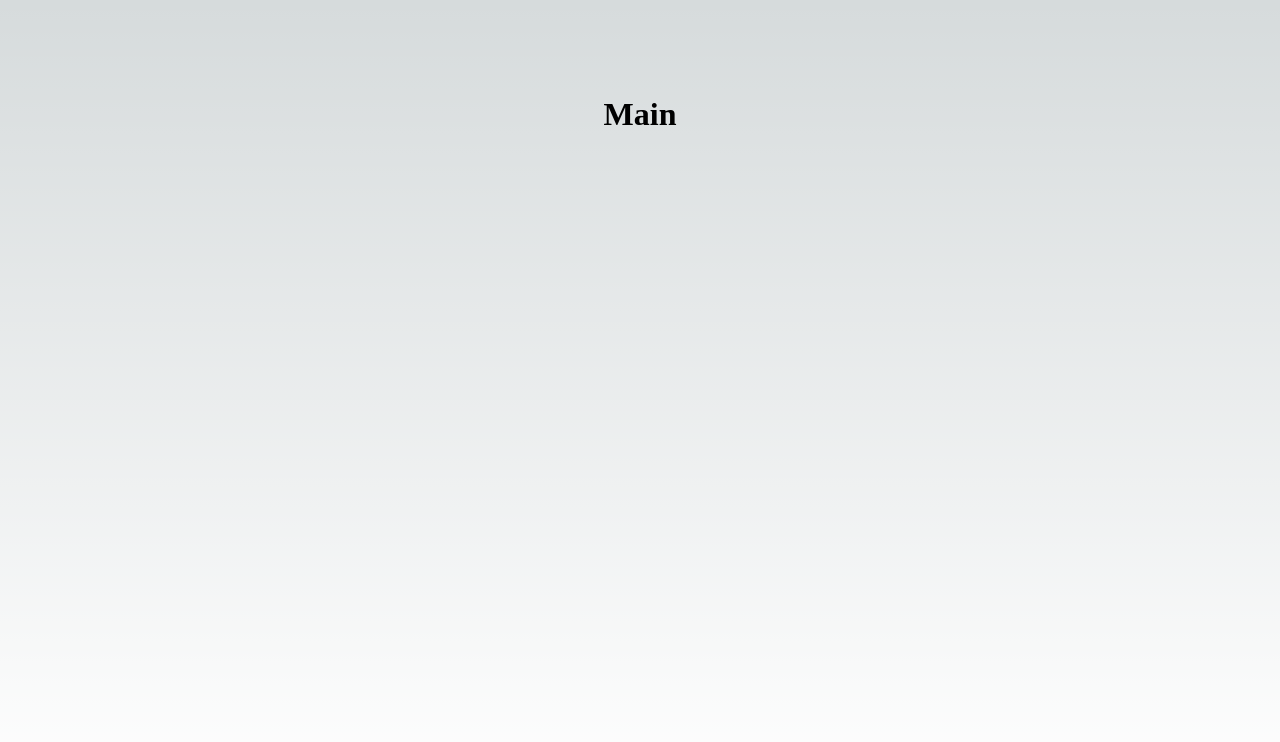
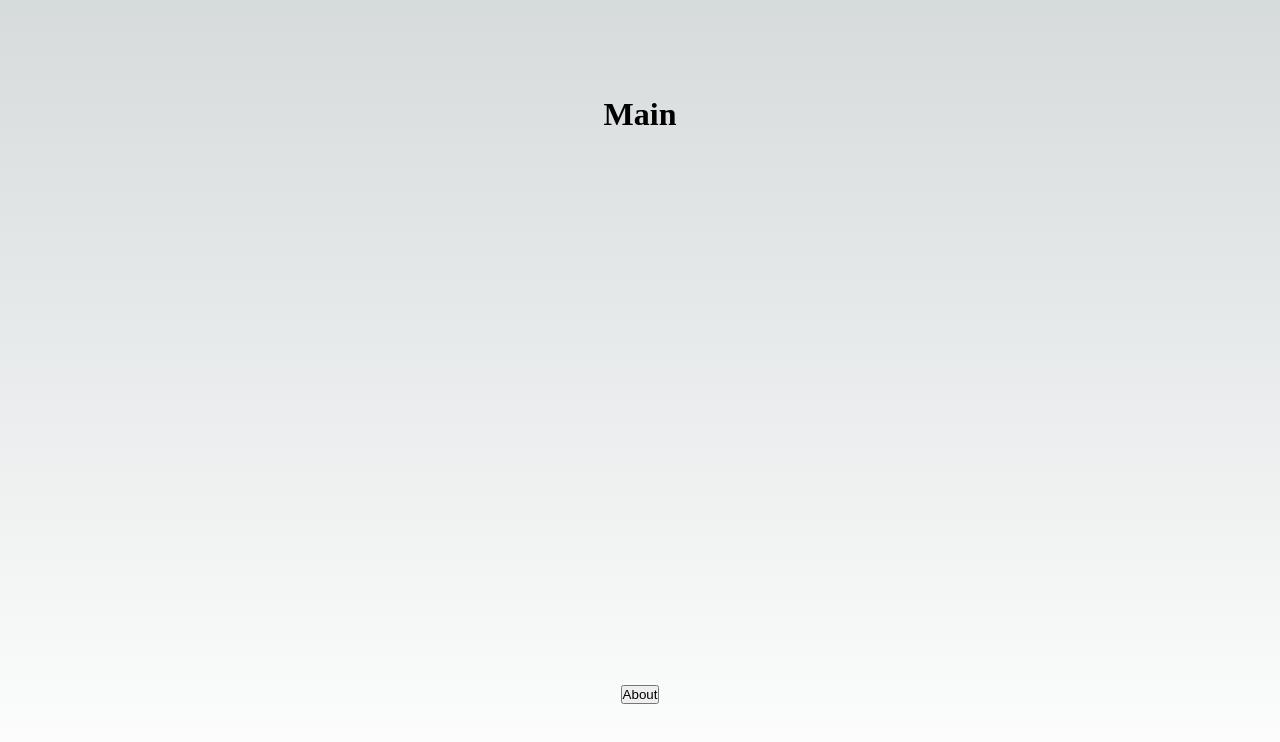
Before and after one commit to Anastasia199129/defensecombatives.de, a Next.js app: page / in a window 1280 px wide. Shown: the top 742 px of the page. Built offline with nearby package versions, Linux system fonts and the light colour scheme.

Commit message:
add About

```diff
--- a/pages/index.tsx
+++ b/pages/index.tsx
@@ -16,6 +16,7 @@ export default function Home() {
       </Head>
       <main className={styles.main}>
        <h1>Main</h1>
+       <button>About</button>
       </main>
     </>
   )
```
